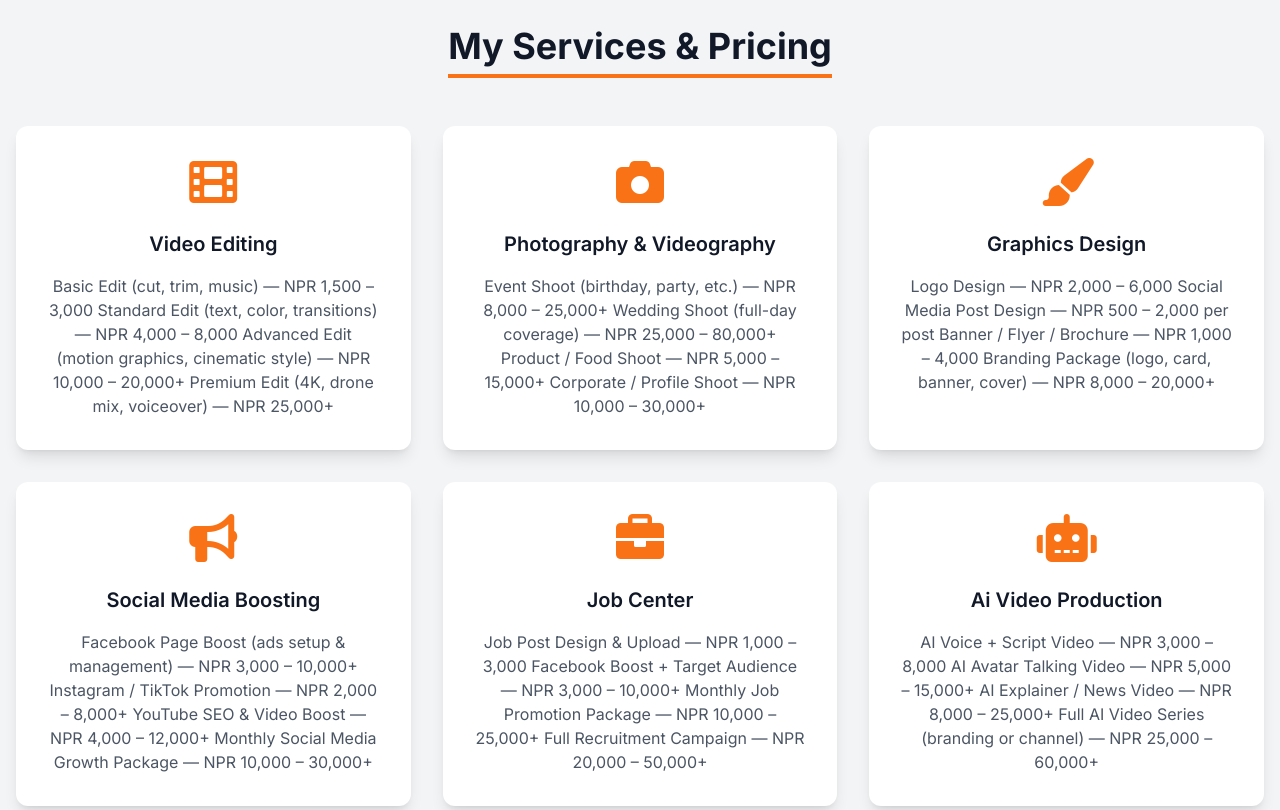
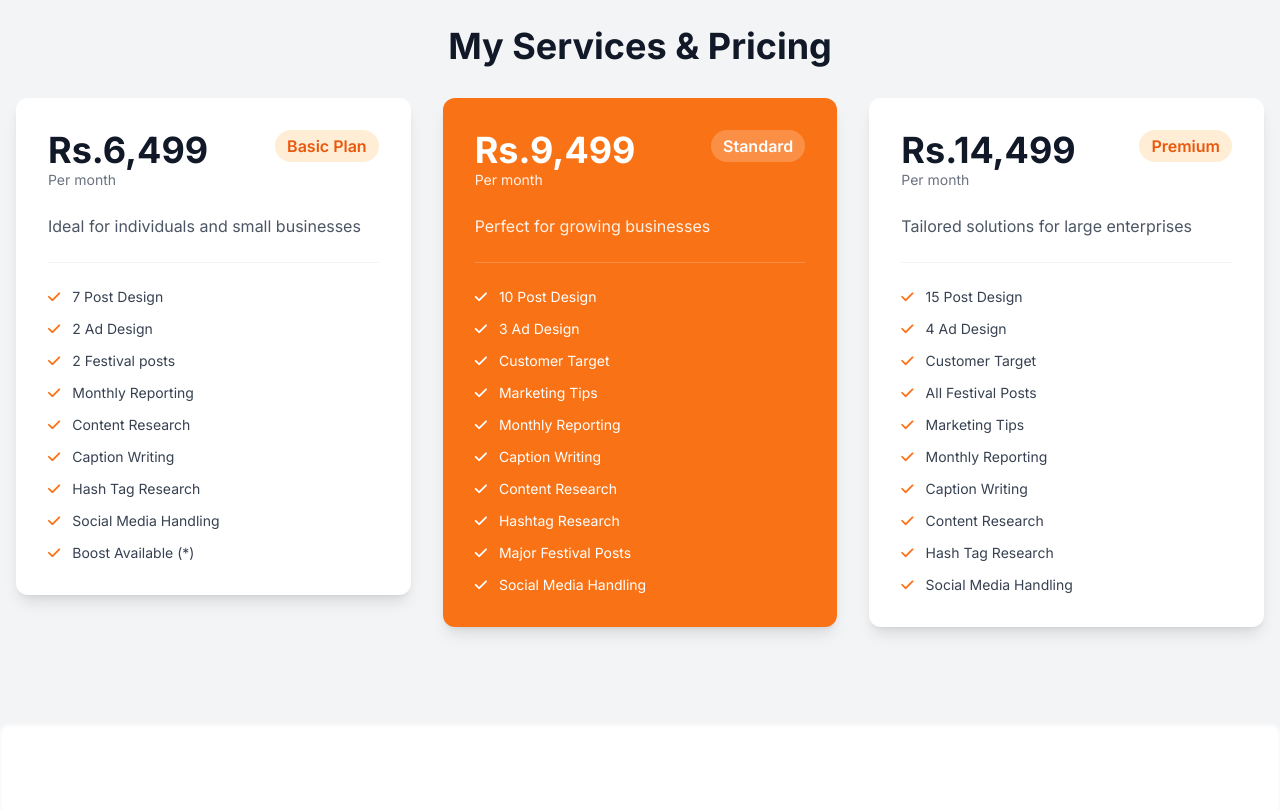
Before and after one commit to bjabhandari/BJA-WEBSITE, a plain HTML site: page index.html in a window 1280 px wide. Shown: the part 1580-2390 px from the top of the page. Drawn offline with nearby package versions, Linux system fonts and the light colour scheme.

Commit message:
change priceing section

```diff
--- a/index.html
+++ b/index.html
@@ -225,111 +225,101 @@
         </div>
     </section>
 
-    <!-- Services Section -->
+    <!-- Services / Pricing Section -->
     <section id="services" class="py-16 lg:py-24 bg-gray-100">
-        <div class="container mx-auto px-4 text-center">
-            <h2
-                class="text-3xl lg:text-4xl font-bold text-gray-900 mb-12 border-b-4 border-orange-500 pb-2 inline-block">
+        <div class="container mx-auto px-4">
+            <h2 class="text-3xl lg:text-4xl font-bold text-gray-900 mb-8 text-center">
                 My Services & Pricing
             </h2>
-            <div class="grid grid-cols-1 md:grid-cols-2 lg:grid-cols-3 gap-8">
-                <!-- Service Card 1: Video Editing -->
-                <div class="service-card bg-white p-8 rounded-xl shadow-lg flex flex-col items-center text-center">
-                    <div class="text-orange-500 mb-6">
-                        <i class="fas fa-film text-5xl text-orange-500"></i>
+
+            <div class="grid grid-cols-1 md:grid-cols-3 gap-8 items-start">
+                <!-- Basic Plan -->
+                <div class="relative bg-white rounded-xl shadow-lg p-8">
+                    <div class="flex justify-between items-start">
+                        <div>
+                            <p class="text-4xl font-extrabold text-gray-900">Rs.6,499</p>
+                            <p class="text-sm text-gray-500">Per month</p>
+                        </div>
+                        <div class="ml-4">
+                            <span class="inline-block bg-orange-100 text-orange-600 font-semibold px-3 py-1 rounded-full">Basic Plan</span>
+                        </div>
                     </div>
-                    <h3 class="text-xl font-semibold text-gray-900 mb-4">Video Editing</h3>
-                    <p class="text-gray-600">
-                        Basic Edit (cut, trim, music) — NPR 1,500 – 3,000
 
-                        Standard Edit (text, color, transitions) — NPR 4,000 – 8,000
+                    <p class="mt-6 text-gray-600">Ideal for individuals and small businesses</p>
 
-                        Advanced Edit (motion graphics, cinematic style) — NPR 10,000 – 20,000+
+                    <hr class="my-6 border-gray-100">
 
-                        Premium Edit (4K, drone mix, voiceover) — NPR 25,000+
-                    </p>
+                    <ul class="space-y-3 text-gray-700 text-sm">
+                        <li class="flex items-center"><i class="fas fa-check text-orange-500 mr-3"></i>7 Post Design</li>
+                        <li class="flex items-center"><i class="fas fa-check text-orange-500 mr-3"></i>2 Ad Design</li>
+                        <li class="flex items-center"><i class="fas fa-check text-orange-500 mr-3"></i>2 Festival posts</li>
+                        <li class="flex items-center"><i class="fas fa-check text-orange-500 mr-3"></i>Monthly Reporting</li>
+                        <li class="flex items-center"><i class="fas fa-check text-orange-500 mr-3"></i>Content Research</li>
+                        <li class="flex items-center"><i class="fas fa-check text-orange-500 mr-3"></i>Caption Writing</li>
+                        <li class="flex items-center"><i class="fas fa-check text-orange-500 mr-3"></i>Hash Tag Research</li>
+                        <li class="flex items-center"><i class="fas fa-check text-orange-500 mr-3"></i>Social Media Handling</li>
+                        <li class="flex items-center"><i class="fas fa-check text-orange-500 mr-3"></i>Boost Available (*)</li>
+                    </ul>
                 </div>
-                <!-- Service Card 2: Photography & Videography -->
-                <div class="service-card bg-white p-8 rounded-xl shadow-lg flex flex-col items-center text-center">
-                    <div class="text-orange-500 mb-6">
-                        <i class="fas fa-camera text-5xl text-orange-500"></i>
+
+                <!-- Standard Plan (Highlighted) -->
+                <div class="relative rounded-xl shadow-lg p-8 bg-orange-500 text-white">
+                    <div class="flex justify-between items-start">
+                        <div>
+                            <p class="text-4xl font-extrabold">Rs.9,499</p>
+                            <p class="text-sm opacity-90">Per month</p>
+                        </div>
+                        <div class="ml-4">
+                            <span class="inline-block bg-white/20 text-white font-semibold px-3 py-1 rounded-full">Standard</span>
+                        </div>
                     </div>
-                    <h3 class="text-xl font-semibold text-gray-900 mb-4">Photography & Videography
-                    </h3>
-                    <p class="text-gray-600">
-                        Event Shoot (birthday, party, etc.) — NPR 8,000 – 25,000+
 
-                        Wedding Shoot (full-day coverage) — NPR 25,000 – 80,000+
+                    <p class="mt-6 opacity-90">Perfect for growing businesses</p>
 
-                        Product / Food Shoot — NPR 5,000 – 15,000+
+                    <hr class="my-6 border-white/20">
 
-                        Corporate / Profile Shoot — NPR 10,000 – 30,000+
-                    </p>
+                    <ul class="space-y-3 text-sm">
+                        <li class="flex items-center"><i class="fas fa-check text-white mr-3"></i>10 Post Design</li>
+                        <li class="flex items-center"><i class="fas fa-check text-white mr-3"></i>3 Ad Design</li>
+                        <li class="flex items-center"><i class="fas fa-check text-white mr-3"></i>Customer Target</li>
+                        <li class="flex items-center"><i class="fas fa-check text-white mr-3"></i>Marketing Tips</li>
+                        <li class="flex items-center"><i class="fas fa-check text-white mr-3"></i>Monthly Reporting</li>
+                        <li class="flex items-center"><i class="fas fa-check text-white mr-3"></i>Caption Writing</li>
+                        <li class="flex items-center"><i class="fas fa-check text-white mr-3"></i>Content Research</li>
+                        <li class="flex items-center"><i class="fas fa-check text-white mr-3"></i>Hashtag Research</li>
+                        <li class="flex items-center"><i class="fas fa-check text-white mr-3"></i>Major Festival Posts</li>
+                        <li class="flex items-center"><i class="fas fa-check text-white mr-3"></i>Social Media Handling</li>
+                    </ul>
                 </div>
-                <!-- Service Card 3: Graphics Design -->
-                <div class="service-card bg-white p-8 rounded-xl shadow-lg flex flex-col items-center text-center">
-                    <div class="text-orange-500 mb-6">
-                        <i class="fas fa-paint-brush text-5xl text-orange-500"></i>
+
+                <!-- Premium Plan -->
+                <div class="relative bg-white rounded-xl shadow-lg p-8">
+                    <div class="flex justify-between items-start">
+                        <div>
+                            <p class="text-4xl font-extrabold text-gray-900">Rs.14,499</p>
+                            <p class="text-sm text-gray-500">Per month</p>
+                        </div>
+                        <div class="ml-4">
+                            <span class="inline-block bg-orange-100 text-orange-600 font-semibold px-3 py-1 rounded-full">Premium</span>
+                        </div>
                     </div>
-                    <h3 class="text-xl font-semibold text-gray-900 mb-4">Graphics Design</h3>
-                    <p class="text-gray-600">
-                        Logo Design — NPR 2,000 – 6,000
 
-                        Social Media Post Design — NPR 500 – 2,000 per post
+                    <p class="mt-6 text-gray-600">Tailored solutions for large enterprises</p>
 
-                        Banner / Flyer / Brochure — NPR 1,000 – 4,000
+                    <hr class="my-6 border-gray-100">
 
-                        Branding Package (logo, card, banner, cover) — NPR 8,000 – 20,000+
-                    </p>
-                </div>
-                <!-- Service Card 4: Social Media Boosting -->
-                <div class="service-card bg-white p-8 rounded-xl shadow-lg flex flex-col items-center text-center">
-                    <div class="text-orange-500 mb-6">
-                        <i class="fas fa-bullhorn text-5xl text-orange-500"></i>
-                    </div>
-                    <h3 class="text-xl font-semibold text-gray-900 mb-4">Social Media Boosting</h3>
-                    <p class="text-gray-600">
-                        Facebook Page Boost (ads setup & management) — NPR 3,000 – 10,000+
-
-                        Instagram / TikTok Promotion — NPR 2,000 – 8,000+
-
-                        YouTube SEO & Video Boost — NPR 4,000 – 12,000+
-
-                        Monthly Social Media Growth Package — NPR 10,000 – 30,000+
-                    </p>
-                </div>
-                <!-- Service Card 5: Job Center -->
-                <div class="service-card bg-white p-8 rounded-xl shadow-lg flex flex-col items-center text-center">
-                    <div class="text-orange-500 mb-6">
-                        <i class="fas fa-briefcase text-5xl text-orange-500"></i>
-                    </div>
-                    <h3 class="text-xl font-semibold text-gray-900 mb-4">Job Center</h3>
-                    <p class="text-gray-600">
-                        Job Post Design & Upload — NPR 1,000 – 3,000
-
-                        Facebook Boost + Target Audience — NPR 3,000 – 10,000+
-
-                        Monthly Job Promotion Package — NPR 10,000 – 25,000+
-
-                        Full Recruitment Campaign — NPR 20,000 – 50,000+
-                    </p>
-                </div>
-                <!-- Service Card 6: Ai Video Production -->
-                <div class="service-card bg-white p-8 rounded-xl shadow-lg flex flex-col items-center text-center">
-                    <div class="text-orange-500 mb-6">
-                        <i class="fas fa-robot text-5xl text-orange-500"></i>
-                    </div>
-                    <h3 class="text-xl font-semibold text-gray-900 mb-4">Ai Video Production
-                    </h3>
-                    <p class="text-gray-600">
-                        AI Voice + Script Video — NPR 3,000 – 8,000
-
-                        AI Avatar Talking Video — NPR 5,000 – 15,000+
-
-                        AI Explainer / News Video — NPR 8,000 – 25,000+
-
-                        Full AI Video Series (branding or channel) — NPR 25,000 – 60,000+
-                    </p>
+                    <ul class="space-y-3 text-gray-700 text-sm">
+                        <li class="flex items-center"><i class="fas fa-check text-orange-500 mr-3"></i>15 Post Design</li>
+                        <li class="flex items-center"><i class="fas fa-check text-orange-500 mr-3"></i>4 Ad Design</li>
+                        <li class="flex items-center"><i class="fas fa-check text-orange-500 mr-3"></i>Customer Target</li>
+                        <li class="flex items-center"><i class="fas fa-check text-orange-500 mr-3"></i>All Festival Posts</li>
+                        <li class="flex items-center"><i class="fas fa-check text-orange-500 mr-3"></i>Marketing Tips</li>
+                        <li class="flex items-center"><i class="fas fa-check text-orange-500 mr-3"></i>Monthly Reporting</li>
+                        <li class="flex items-center"><i class="fas fa-check text-orange-500 mr-3"></i>Caption Writing</li>
+                        <li class="flex items-center"><i class="fas fa-check text-orange-500 mr-3"></i>Content Research</li>
+                        <li class="flex items-center"><i class="fas fa-check text-orange-500 mr-3"></i>Hash Tag Research</li>
+                        <li class="flex items-center"><i class="fas fa-check text-orange-500 mr-3"></i>Social Media Handling</li>
+                    </ul>
                 </div>
             </div>
         </div>
```
